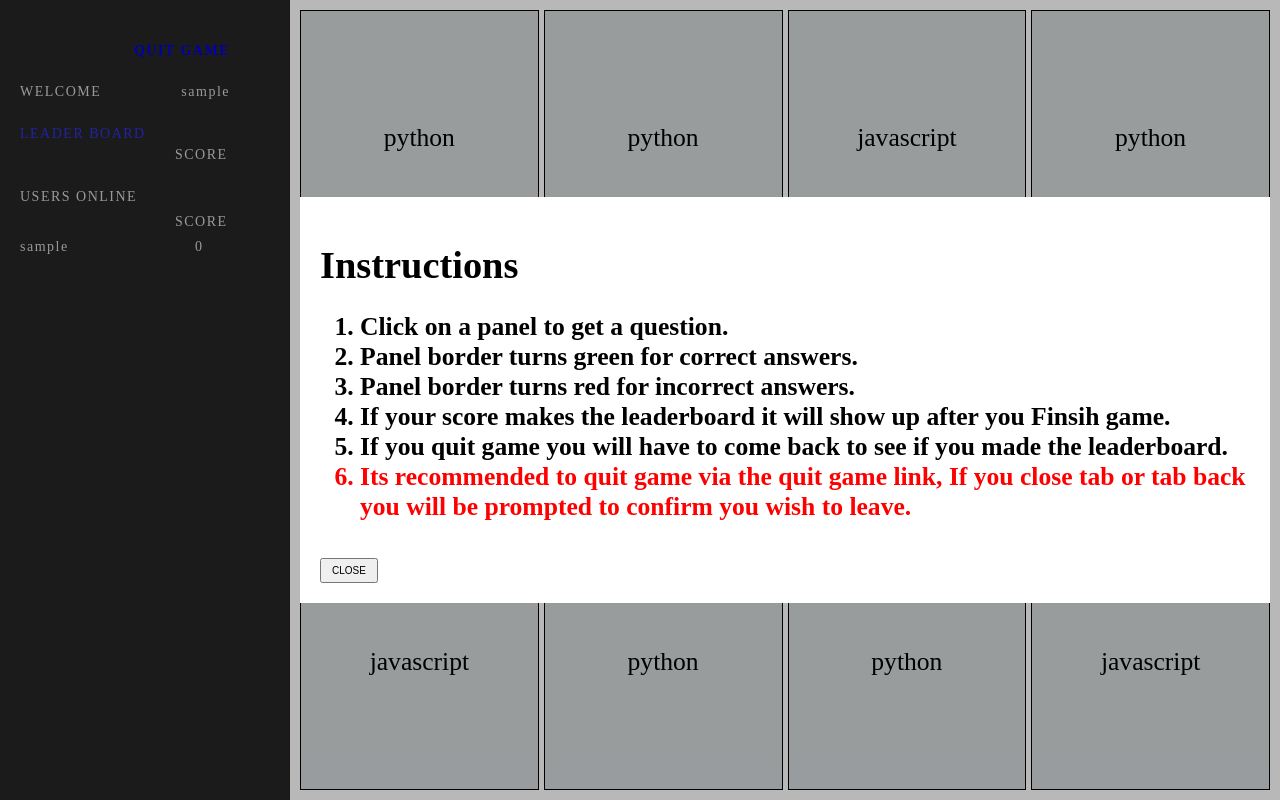
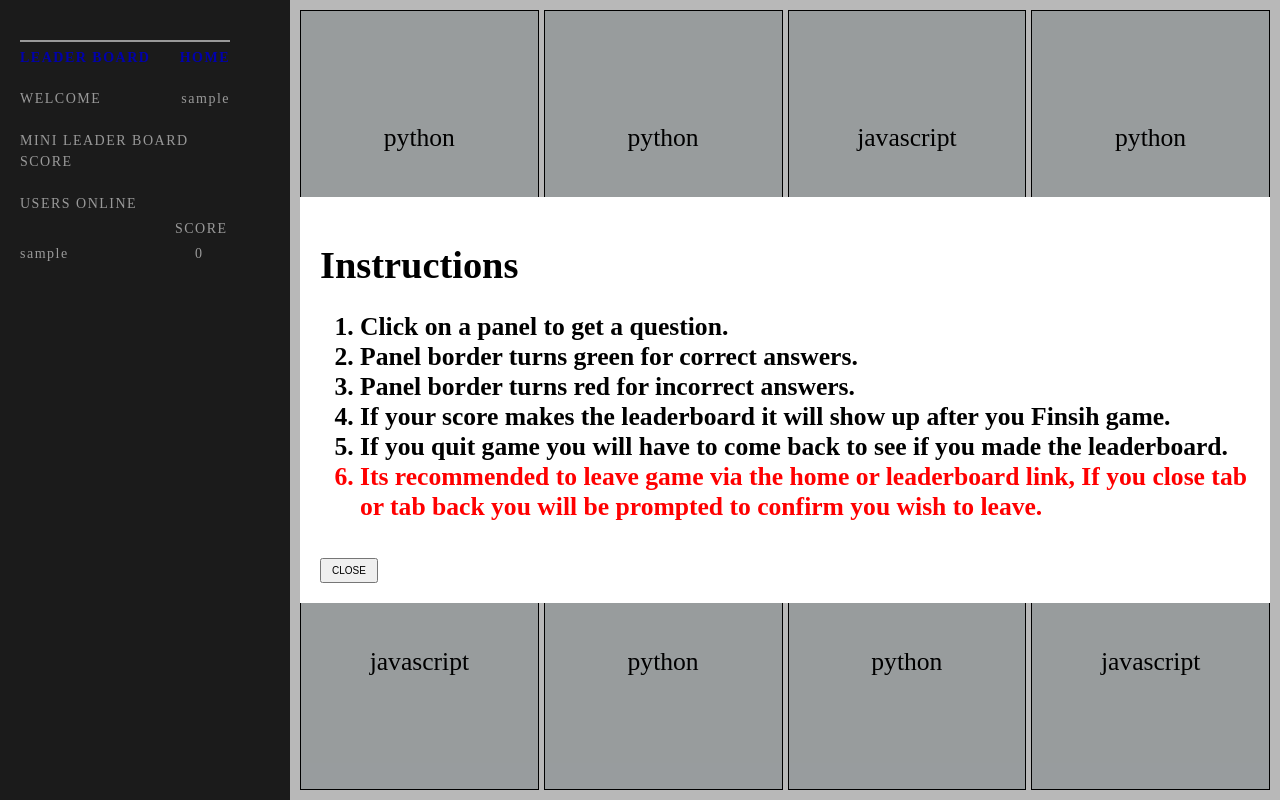
Before and after one commit to JohnL3/trial-milestone-two, a Flask app: page /game in a window 1280 px wide. Run offline with Flask 2, Linux system fonts and the light colour scheme; the visitor is signed in with stand-in values (Sample User, id 1); some libraries are stand-ins or nearby versions.

Commit message:
updated files

```diff
--- a/app.py
+++ b/app.py
@@ -8,7 +8,6 @@ from data.helper import get_question, set_up_new_user, id_type, check_answer, ge
 my_users = {}
 leader_board = []
 online = {}
-all_users_scores = []
 
 
 app = Flask(__name__)
--- a/data/helper.py
+++ b/data/helper.py
@@ -49,7 +49,7 @@ def set_up_new_user(name):
     return update_my_users
 
 def get_leaderboard(all_users, leaderboard):
-    '''Return top 1 to 3 highest scores from users along with username or empty list in no correct answers'''
+    '''Return allusers with a score > 0'''
     l = []
     if len(leaderboard) > 0:
         l = leaderboard
@@ -68,7 +68,7 @@ def get_leaderboard(all_users, leaderboard):
 
     l.sort(key = operator.itemgetter(1), reverse = True)
 
-    return (l)
+    return l
 
 
 def add_user_online(all_users,user, all_online):
--- a/static/css/styles.css
+++ b/static/css/styles.css
@@ -52,6 +56,22 @@ aside button {
   height: 30px;
 }
 
+nav {
+  display: grid;
+  grid-template-columns: 1fr 1fr;
+  border-top: 2px solid;
+  padding-top: 5px;
+  text-align: inherit;
+}
+
+#user {
+  margin-top: 20px;
+}
+
+.home {
+  text-align: right;
+}
+
 main {
     display: flex;
     justify-content: center;
@@ -60,12 +80,11 @@ main {
     margin-left: 45px;
 }
 form,
-.inner-box {
+.aside-inner-box {
   clear: both;
 }
 .title {
     width: 100%;
-    box-sizing: border-box;
     text-align: center;
     box-sizing: border-box;
     padding: 0 10px;
@@ -78,16 +97,26 @@ form,
   font-size: 5vw;
 }
 
-.inner-box {
+.aside-inner-box {
   display: grid;
 }
-.inner-box {
+.aside-inner-box {
   width: 210px;
   line-height: 1.5;
   letter-spacing: 1.5px;
 }
-#instructions {
+
+#quit-game {
   margin-bottom: 20px;
+  display: grid;
+  grid-template-columns: 135px 1fr;
+}
+
+#quit-game span {
+  float: right;
+  cursor: pointer;
+  color: #2f2fe2;
+  font-weight: 600;
 }
 
 .welcome {
@@ -151,27 +180,12 @@ form,
 }
 
 /************************************************/
-
-#instructions span {
-  float: right;
-  cursor: pointer;
-  color: #2f2fe2;
-  font-weight: 600;
-}
-
+/*
 #leader-board {
   display: grid;
   grid-template-columns: 30px 1fr 55px;
 }
-
-.leader-board {
-  color: #2f2fe2;
-}
-
-.leader-board:hover {
-  color: white;
-  cursor: pointer;
-}
+*/
 
 #lives,
 #score,
@@ -356,14 +387,6 @@ form,
   padding: 10px 0;
   margin: 5px 0;
   background: #d9d9e2;
-  text-align: center;
-}
-
-nav {
-  display: grid;
-  grid-template-columns: 1fr 1fr;
-  border-top: 2px solid;
-  padding-top: 5px;
   text-align: center;
 }
 
--- a/static/js/game.js
+++ b/static/js/game.js
@@ -23,8 +23,8 @@ socket.on('message', function(msg){
       console.log(msg);
   });
 
-// when user clicks Quit Game this fires exitgame and removes user from user list of all users online
-$('#instruct').on('click', function(){
+// when user clicks home this fires exitgame and removes user from user list of all users online
+$('.home').on('click', function(){
   let user = $('#username').text();
   console.log('USER',user);
   socket.emit('exitgame', user);
@@ -68,13 +68,14 @@ socket.on('leaders', function(json){
   for (let item in data) {
     let ind = '<span class="user lead">'+(+item +1)+'</span>';
 
-     $('#leader-board').append(ind);
+     //$('#leader-board').append(ind);
 
      let user, score;
      [user, score] = data[item];
      let userSpan = '<span class= "user lead">'+user+'</span>';
      let scoreSpan = '<span class= "user lead usr-score">'+score+'</span>';
-     $('#leader-board').append(userSpan,scoreSpan);
+
+     $('#leader-board').append(ind, userSpan,scoreSpan);
    /* for(let val in data[item]) {
       let span = '<span class="user lead">'+data[item][val]+'</span>';
       $('#leader-board').append(span);
@@ -123,10 +124,10 @@ $( window ).resize(function() {
   }
 });
 
-$('.leader-board').click(function(){
+$('.my-leader-board').click(function(){
   let user = $('#username').text();
   socket.emit('exitgame', user);
-  window.location.href = 'http://question-answer-johnl3.c9users.io/leaderboard';
+  //window.location.href = 'http://question-answer-johnl3.c9users.io/leaderboard';
   myAlert = false;
 });
 
--- a/static/js/leader.js
+++ b/static/js/leader.js
@@ -4,6 +4,9 @@ socket.on('connect', function(){
     socket.emit('message',{'message': 'Up and running'});
 });
 
+socket.on('message', function(msg){
+      console.log(msg);
+  });
 
 socket.on('leaders', function(json){
   console.log(json.data);
--- a/templates/game.html
+++ b/templates/game.html
@@ -13,10 +13,11 @@
             <span class='burger'></span>
         </div>
 
-        <div class="inner-box">
-            <div id="instructions">
-              <span id='instruct'><a href="{{ url_for('leavegame') }}" class="active">QUIT GAME</a></span>
-            </div>
+        <div class="aside-inner-box">
+            <nav id="quit-game">
+              <span class='my-leader-board'><a href="{{ url_for('leaderboard') }}" class="active">LEADER BOARD</a></span>
+              <span class='home'><a href="{{ url_for('leavegame') }}" class="active">HOME</a></span>
+            </nav>
               <div class='welcome'>
                 <span>WELCOME</span>
                 <div class='u-name'>
@@ -25,17 +26,8 @@
               </div>
             <br>
             <div id="details">
-              <!--<div id='lives'>
-                  <span class='user'>LIFES </span>
-                  <span class='user'>3</span>
-              </div>
-              <div id='score'>
-                  <span class='user'>SCORE</span>
-                  <span class='user single {{username}}'>0</span>
-              </div>
-              <br> -->
               <div id='leader-board'>
-                  <span class='leader-board'>LEADER BOARD</span>
+                  <span class='leader-board'>MINI LEADER BOARD</span>
                   <span></span><span></span><span>SCORE</span>
 
                   {%  for item in leader %}
@@ -49,12 +41,12 @@
               <div id='online'>
                   <span class='user online'>USERS ONLINE</span>
                   <span class='user'></span>
-                  <!--<span class="user">LIFES</span> -->
+
                   <span class="score">SCORE</span>
                   <div id='online-users'>
                     {% for key, user in on_line.items() %}
                     <span class='user usr-name'>{{user['username']}}</span>
-                    <!--<span class='user usr-life'>3</span> -->
+
                     <span class='user usr-score {{user["username"]}}'>{{user['score']}}</span>
                     {% endfor %}
                   </div>
@@ -74,7 +66,7 @@
             <li>Panel border turns red for incorrect answers.</li>
             <li>If your score makes the leaderboard it will show up after you Finsih game.</li>
             <li>If you quit game you will have to come back to see if you made the leaderboard.</li>
-            <li>Its recommended to quit game via the quit game link, If you close tab or tab back you will be prompted to confirm you wish to leave.</li>
+            <li>Its recommended to leave game via the home or leaderboard link, If you close tab or tab back you will be prompted to confirm you wish to leave.</li>
           </ol>
         </div>
         <button class='close-instructions'>CLOSE</button>
--- a/templates/index.html
+++ b/templates/index.html
@@ -11,6 +11,11 @@
             <span class='burger'></span>
             <span class='burger'></span>
             <span class='burger'></span>
+        </div>
+        <div class='aside-inner-box'>
+            <nav >
+              <span class='home'><a href="{{ url_for('leaderboard') }}" class="active">LEADERBOARD</a></span>
+            </nav>
         </div>
         <form id='myForm' action='https://question-answer-johnl3.c9users.io' method='POST'>
             <div id="user">
```
Also changed, not shown: other parts of static/css/styles.css (+28 -3 lines), templates/leaderboard.html (+5 -7 lines).
